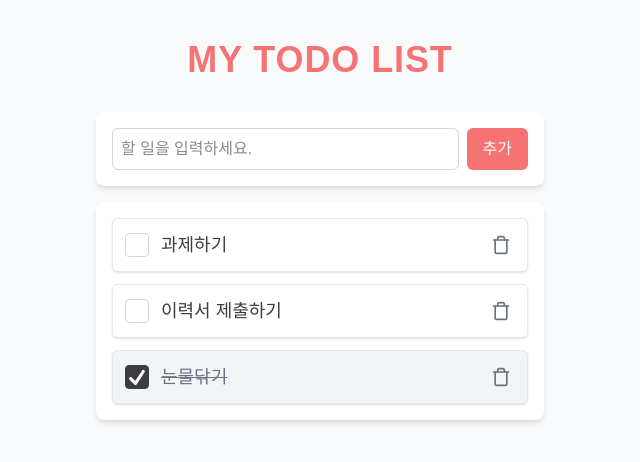
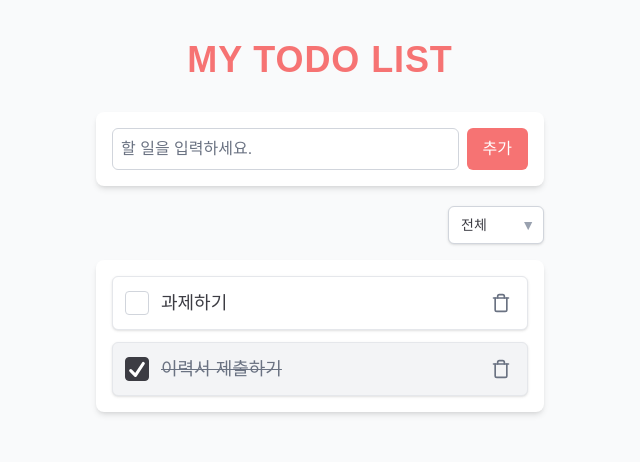
Before and after one commit to ye21iin/todo, a Next.js app: page / in a window 1280 px wide. Shown: the top 462 px of the page, without its empty margins (320-960 px from the left). Built offline with nearby package versions, Linux system fonts and the light colour scheme; data requests are answered from the project's data file.

Commit message:
feat: TODO 필터링 기능 추가 - 완료 상태에 따른 필터링 기능 구현

```diff
--- a/app/api/todos/route.ts
+++ b/app/api/todos/route.ts
@@ -1,8 +1,16 @@
 import { NextResponse } from "next/server";
 
 // GET - 데이터 조회
-export async function GET() {
-  const res = await fetch('http://localhost:3000/todos');
+export async function GET(request: Request) {
+  const { searchParams } = new URL(request.url);
+  const completedFilter = searchParams.get('completed');
+
+  let url = 'http://localhost:3000/todos';
+  if (completedFilter !== null) {
+    url += `?completed=${completedFilter}`;
+  }
+
+  const res = await fetch(url);
   if (!res.ok) {
     return NextResponse.json(
       { error: "Failed to fetch todos" },
--- a/app/page.tsx
+++ b/app/page.tsx
@@ -1,5 +1,5 @@
 import TodoForm from "./todos/TodoForm";
-import Todos from "./todos/Todos";
+import FilteredTodoList from "./todos/FilteredTodoList";
 
 export default function Home() {
   return (
@@ -8,7 +8,7 @@ export default function Home() {
         MY TODO LIST
       </h1>
       <TodoForm />
-      <Todos />
+      <FilteredTodoList />
     </div>
   );
 }
--- /dev/null
+++ b/app/todos/FilteredTodoList.tsx
@@ -0,0 +1,76 @@
+"use client";
+
+import { Fragment, useState } from 'react';
+import { Listbox, Transition } from '@headlessui/react';
+import Todos from './Todos';
+
+// 필터 옵션 정의
+const filterOptions = [
+  { id: 1, name: '전체', value: null },
+  { id: 2, name: '완료', value: true },
+  { id: 3, name: '미완료', value: false },
+];
+
+const FilteredTodoList = () => {
+  const [selectedFilter, setSelectedFilter] = useState(filterOptions[0]);
+
+  return (
+    <>
+      <div className="max-w-md mx-auto mb-4 z-10 relative flex justify-end">
+        <Listbox value={selectedFilter} onChange={setSelectedFilter}>
+          <div className="relative mt-1">
+            <Listbox.Button className="relative w-24 cursor-default rounded-md border border-gray-300 bg-white py-2 pl-3 pr-10 text-left shadow-sm focus:border-[#3C3C43] focus:outline-none focus:ring-1 focus:ring-[#3C3C43] sm:text-sm">
+              <span className="block truncate text-[#3C3C43]">{selectedFilter.name}</span>
+              <span className="pointer-events-none absolute inset-y-0 right-0 flex items-center pr-2">
+                <span className="text-gray-400">▼</span>
+              </span>
+            </Listbox.Button>
+
+            <Transition
+              as={Fragment}
+              leave="transition ease-in duration-100"
+              leaveFrom="opacity-100"
+              leaveTo="opacity-0"
+            >
+              <Listbox.Options className="absolute right-0 z-10 mt-1 w-24 overflow-auto rounded-md bg-white py-1 text-base shadow-lg border border-gray-300 focus:outline-none sm:text-sm">
+                {filterOptions.map((option) => (
+                  <Listbox.Option
+                    key={option.id}
+                    className={({ active }) =>
+                      `relative cursor-default select-none py-2 pl-3 pr-9 ${
+                        active ? 'bg-[#F67373] text-white' : 'text-gray-900'
+                      }`
+                    }
+                    value={option}
+                  >
+                    {({ selected }) => (
+                      <>
+                        <span className={`block truncate ${selected ? 'font-semibold' : 'font-normal'}`}>
+                          {option.name}
+                        </span>
+
+                        {selected ? (
+                          <span
+                            className={`absolute inset-y-0 right-0 flex items-center pr-4 ${
+                              selected ? 'text-white' : 'text-[#3C3C43]'
+                            }`}
+                          >
+                            <span>✓</span>
+                          </span>
+                        ) : null}
+                      </>
+                    )}
+                  </Listbox.Option>
+                ))}
+              </Listbox.Options>
+            </Transition>
+          </div>
+        </Listbox>
+      </div>
+
+      <Todos filter={selectedFilter.value} />
+    </>
+  );
+};
+
+export default FilteredTodoList;
--- a/app/todos/TodoForm.tsx
+++ b/app/todos/TodoForm.tsx
@@ -26,7 +26,7 @@ const TodoForm = () => {
           placeholder="할 일을 입력하세요."
           value={title}
           onChange={(e) => setTitle(e.target.value)}
-          className="flex-grow p-2 border border-gray-300 rounded-md focus:outline-none focus:ring-2 focus:ring-[#3C3C43]"
+          className="flex-grow p-2 border border-gray-300 rounded-md focus:outline-none focus:ring-2 focus:ring-[#3C3C43] placeholder-gray-500"
         />
         <button
           type="submit"
--- a/app/todos/Todos.tsx
+++ b/app/todos/Todos.tsx
@@ -6,11 +6,24 @@ import type { Todo } from "./types";
 import { Trash } from "lucide-react";
 import { Checkbox } from '@headlessui/react';
 
+interface TodosProps {
+  filter: boolean | null;
+}
 
-const Todos = () => {
+const Todos = ({ filter }: TodosProps) => {
   const { data, isPending, error } = useQuery<Todo[]>({
-    queryKey: ["todos"],
-    queryFn: () => fetch("/api/todos").then((res) => res.json()),
+    queryKey: ["todos", filter],
+    queryFn: async () => {
+      let url = "/api/todos";
+      if (filter !== null) {
+        url += `?completed=${filter}`;
+      }
+      const res = await fetch(url);
+      if (!res.ok) {
+        throw new Error("Failed to fetch todos");
+      }
+      return res.json();
+    },
   });
 
   const updateTodoMutation = useUpdateTodoMutation();
--- a/db.json
+++ b/db.json
@@ -8,11 +8,6 @@
     {
       "id": "4498",
       "title": "이력서 제출하기",
-      "completed": false
-    },
-    {
-      "id": "c7f3",
-      "title": "눈물닦기",
       "completed": true
     }
   ]
```
